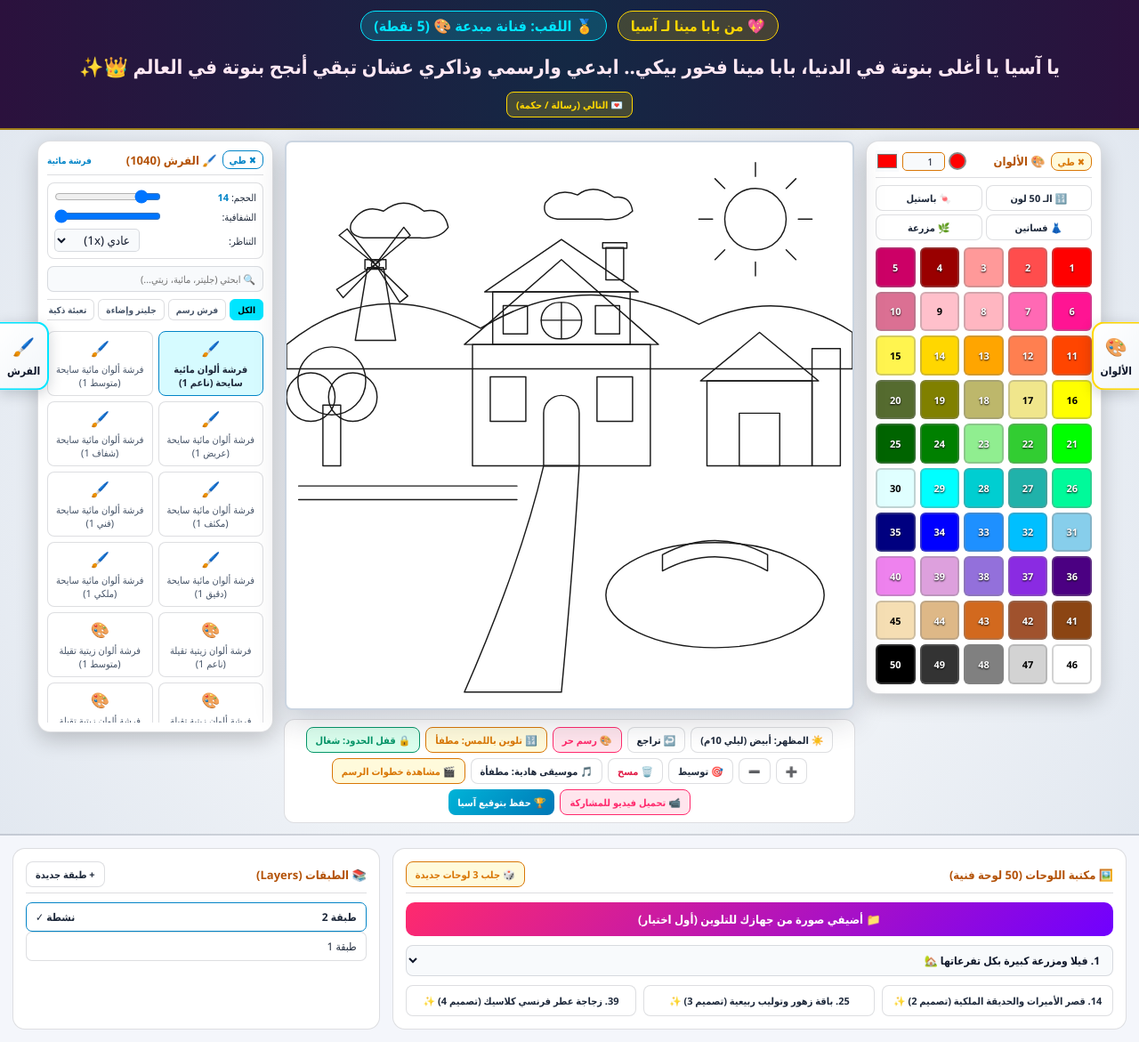
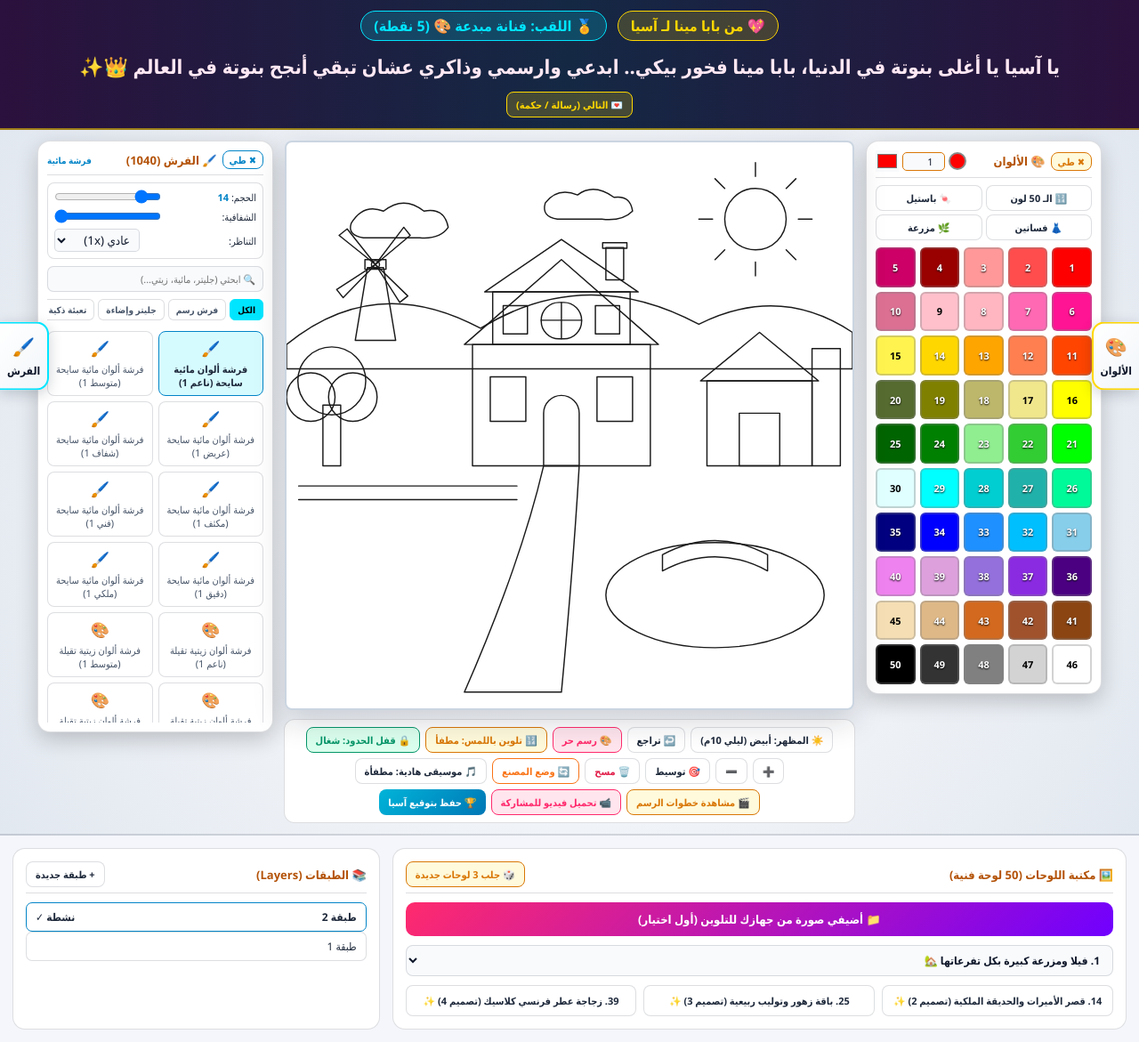
Before and after one commit to Shadowofdeath99/asia-art-studio, a plain HTML site: page index.html in a window 1280 px wide. Shown: the whole page at 89% size. Drawn offline with Linux system fonts and the light colour scheme.

Commit message:
🔄 Add In-App Factory Reset Button + Update Golden Backup

```diff
--- a/index.html
+++ b/index.html
@@ -472,6 +472,7 @@
       <button type="button" class="dash-btn" onclick="Studio.adjustZoom(-0.15)">➖</button>
       <button type="button" class="dash-btn" onclick="Studio.resetView()">🎯 توسيط</button>
       <button type="button" class="dash-btn" style="color:#e11d48;" onclick="Studio.clearActiveLayer()">🗑️ مسح</button>
+      <button type="button" class="dash-btn" style="border-color:#f97316; color:#f97316;" onclick="factoryResetStudio()">🔄 وضع المصنع</button>
       <button type="button" class="dash-btn active-cyan" id="musicBtn" onclick="ProExtras.toggleRelaxMusic()">🎵 موسيقى هادية: مطفأة</button>
       <button type="button" class="dash-btn active-gold" onclick="ProExtras.playTimeLapse()">🎬 مشاهدة خطوات الرسم</button>
       <button type="button" class="dash-btn active-pink" id="exportVideoBtn" onclick="ProExtras.exportRealVideo()">📹 تحميل فيديو للمشاركة</button>
@@ -1655,6 +1656,48 @@ const BabaKissTimer = {
   }
 };
 
+
+function factoryResetStudio() {
+  const confirmed = confirm("يا آسيا، هل متأكدة إنك عاوزة ترجعي الاستوديو لوضع المصنع وتبدأي لوحة نظيفة من الأول؟ 🎨🔄");
+  if (!confirmed) return;
+
+  // مسح الحفظ المؤقت
+  localStorage.removeItem("asia_autosave_layer1");
+  if (typeof ProExtras !== "undefined") {
+    ProExtras.frames = [];
+    if (ProExtras.musicPlaying) ProExtras.toggleRelaxMusic();
+  }
+
+  // إعادة ضبط المظهر حسب الساعة (أبيض نهاراً / مظلم 10م)
+  manualThemeOverride = null;
+  checkTimeBasedTheme();
+
+  // إعادة ضبط الألوان والفرش والحدود والتكبير
+  Studio.setColor("#ff0000");
+  document.getElementById("colorNumInput").value = "1";
+  Studio.size = 14;
+  document.getElementById("brushSize").value = "14";
+  document.getElementById("sizeVal").innerText = "14";
+  Studio.opacity = 1;
+  document.getElementById("brushOpacity").value = "100";
+  Studio.symmetry = 1;
+  document.getElementById("symmetryMode").value = "1";
+  Studio.resetView();
+
+  Studio.smartLock = true;
+  document.getElementById("smartLockBtn").innerText = "🔒 قفل الحدود: شغال";
+  Studio.tapFillMode = false;
+  document.getElementById("numTapBtn").innerText = "🔢 تلوين باللمس: مطفأ";
+
+  // مسح كل الطبقات وتحميل اللوحة الأولى نظيفة
+  Studio.layers.forEach(l => l.getContext("2d").clearRect(0, 0, 700, 700));
+  document.getElementById("artworkSelector").value = "farm";
+  Studio.loadArtwork("farm");
+  Studio.history = [];
+  Studio.saveHistory();
+  Studio.playTone(700);
+}
+
 window.addEventListener("DOMContentLoaded", () => {
   BabaKissTimer.init();
   ProExtras.init();
```
